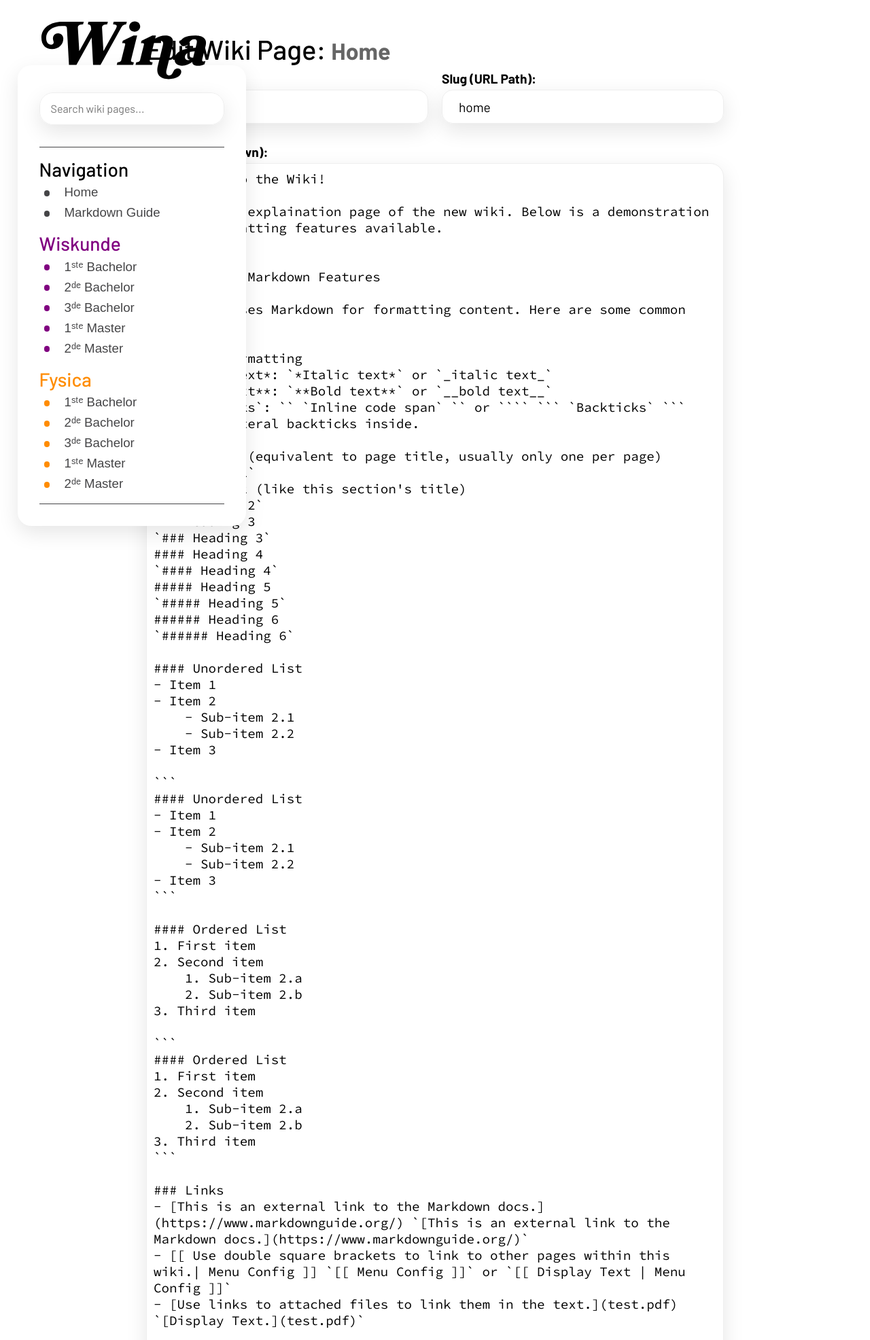
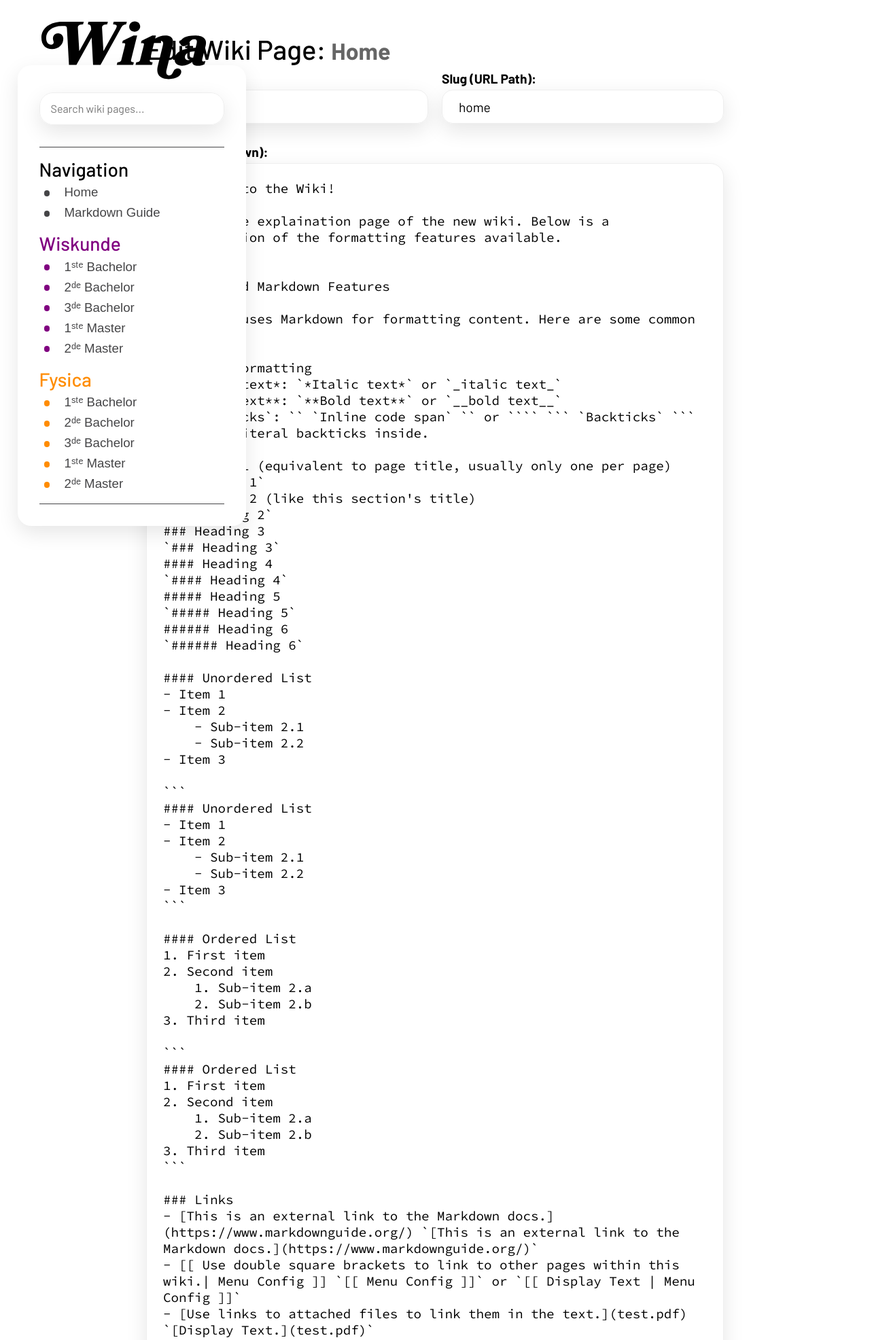
Before and after one commit to MathiMuts/Wiki, a Django app: page /home/edit/ in a window 1280 px wide. Shown: the top 1972 px of the page at 68% size. Run offline with Django 5.2, Linux system fonts and the light colour scheme; a user stored in the database is signed in; data comes from the database, SQL or seed files in the repository.

Commit message:
super small change

```diff
--- a/static/wiki/css/wiki.css
+++ b/static/wiki/css/wiki.css
@@ -163,6 +163,7 @@ textarea.exam-content-textarea {
     font-weight: 400;
     font-style: normal;
     background-color: var(--card-color);
+    padding: 1.5rem;
 }
 textarea#wiki-form-content-textarea::-webkit-scrollbar,
 textarea.exam-content-textarea::-webkit-scrollbar {
```
Also changed, not shown: 1 other file.
